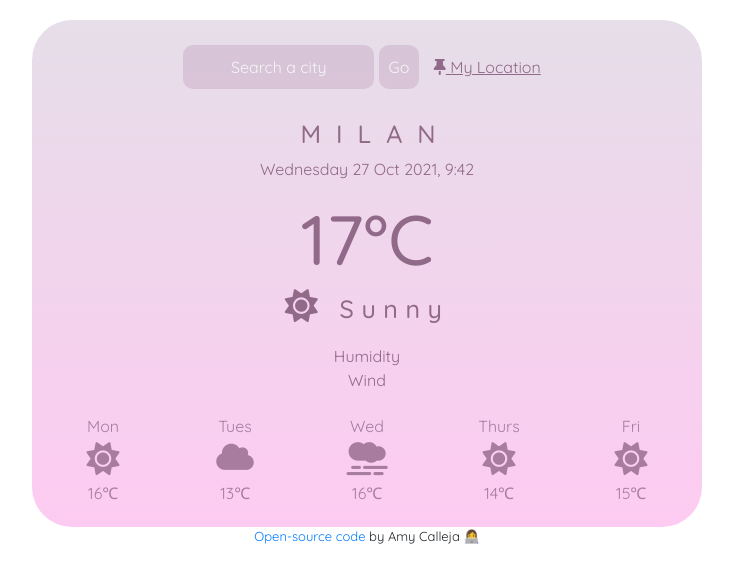
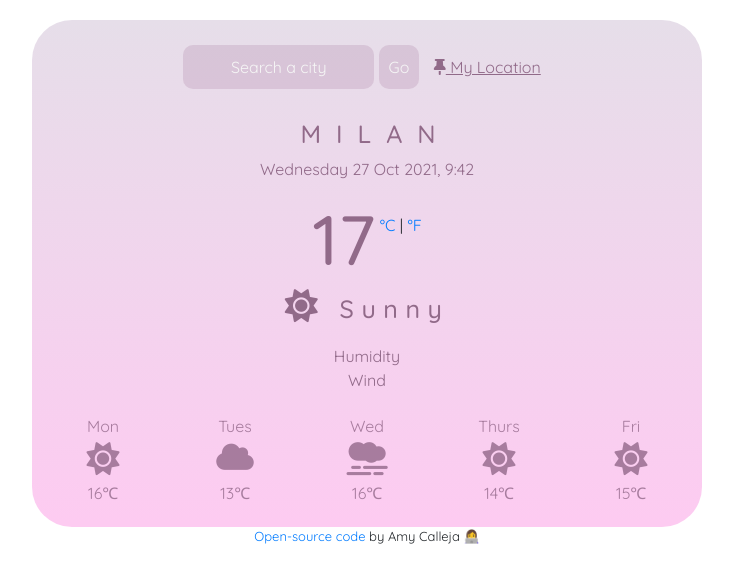
Before and after one commit to amy-calleja/vanilla-weather-app, a plain HTML site: page index.html in a window 1280 px wide. Shown: the whole page, without its empty margins (273-1006 px from the left). Drawn offline with nearby package versions, Linux system fonts and the light colour scheme; no server answers.

Commit message:
Added units temperature links

```diff
--- a/index.html
+++ b/index.html
@@ -47,8 +47,12 @@
 
         <h2>Milan</h2>
         <p id="date">Monday 6th June, 18:00</p>
-        <div col="6">
-          <h1>17°C</h1>
+        <div class="temperatures-display">
+          <h1>17</h1>
+          <span class="units">
+            <a href="#" id="celsius-link">°C</a> |
+            <a href="#" id="fahrenheit-link">°F</a>
+          </span>
         </div>
         <h3><i class="fas fa-sun sunny"></i> Sunny</h3>
         <div class="humidityWind">
--- a/src/index.js
+++ b/src/index.js
@@ -52,7 +52,7 @@ function showCurrentWeather(response) {
   console.log(response.data.main.temp);
   document.querySelector("h2").innerHTML = `${response.data.name}`;
   document.querySelector("h1").innerHTML =
-    Math.round(response.data.main.temp) + `°C`;
+    `🌤` + Math.round(response.data.main.temp);
   document.querySelector("h3").innerHTML = `${response.data.weather[0].main}`;
   document.querySelector(
     "#humidity"
--- a/src/styles.css
+++ b/src/styles.css
@@ -1,4 +1,7 @@
 h1 {
+  text-align: center;
+  display: inline-block;
+  color: #916a89;
   font-size: 70px;
 }
 
@@ -24,7 +27,6 @@ h3 {
   border: none;
 }
 
-h1,
 h2,
 h3,
 p {
@@ -63,6 +65,11 @@ input {
 
 ::placeholder {
   color: whitesmoke;
+}
+
+.temperatures-display .units {
+  position: relative;
+  top: -34px;
 }
 
 .humidityWind {
```
